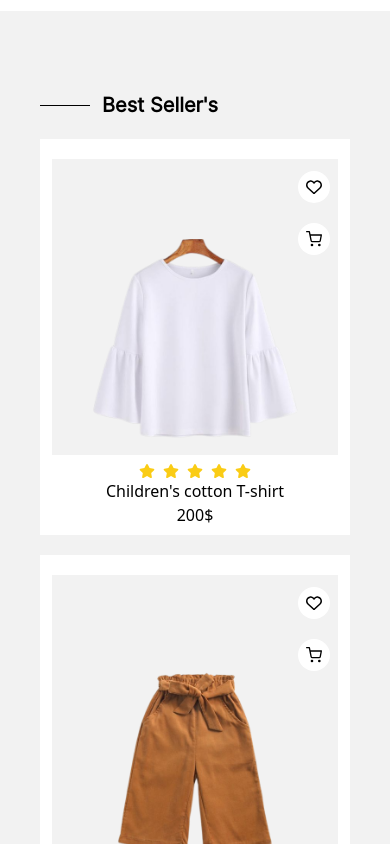
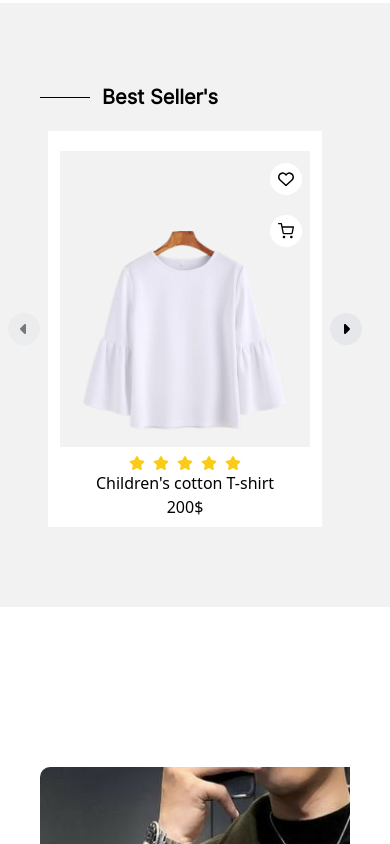
Before and after one commit to Mohmed-saleh1/e-shop, a Next.js app: page / in a window 390 px wide. Shown: the part 2340-3184 px from the top of the page. Built offline with nearby package versions, Linux system fonts and the light colour scheme.

Commit message:
best seller responsive

```diff
--- a/app/components/homeComponents/bestSellerSection/BestSeller.tsx
+++ b/app/components/homeComponents/bestSellerSection/BestSeller.tsx
@@ -1,6 +1,8 @@
-import React from "react";
+"use client";
+import React, { useState, useEffect } from "react";
 import SectionLine from "../../sectionLine/SectionLine";
 import BestSellerCard from "./BestSellerCard";
+import { FaCaretLeft, FaCaretRight } from "react-icons/fa6";
 
 const sellers = [
   {
@@ -31,12 +33,78 @@ const sellers = [
     price: "200$",
     rating: 5,
   },
+  {
+    id: 5,
+    name: "Children's cotton T-shirt",
+    image: "/home/seller1.png",
+    price: "200$",
+    rating: 5,
+  },
+  {
+    id: 6,
+    name: "Women's chemise",
+    image: "/home/seller2.png",
+    price: "300$",
+    rating: 5,
+  },
+  {
+    id: 7,
+    name: "Men's shirt",
+    image: "/home/seller1.png",
+    price: "100$",
+    rating: 5,
+  },
+  {
+    id: 8,
+    name: "Men's clothing",
+    image: "/home/seller2.png",
+    price: "200$",
+    rating: 5,
+  },
 ];
 
 const BestSeller = () => {
+  const [currentIndex, setCurrentIndex] = useState(0);
+  const [cardsPerView, setCardsPerView] = useState(1); // Default to 1 for server-side rendering
+
+  // Determine visible cards based on screen size
+  useEffect(() => {
+    const updateCardsPerView = () => {
+      if (window.innerWidth >= 1024) {
+        setCardsPerView(4); // Large screens
+      } else if (window.innerWidth >= 768) {
+        setCardsPerView(2); // Medium screens
+      } else {
+        setCardsPerView(1); // Small screens
+      }
+    };
+
+    // Call on mount
+    updateCardsPerView();
+
+    // Add resize event listener
+    window.addEventListener("resize", updateCardsPerView);
+
+    // Clean up the event listener on unmount
+    return () => window.removeEventListener("resize", updateCardsPerView);
+  }, []);
+
+  // Handle Next and Previous buttons
+  const nextSlide = () => {
+    if (currentIndex < sellers.length - cardsPerView) {
+      setCurrentIndex((prev) => prev + 1);
+    }
+  };
+
+  const prevSlide = () => {
+    if (currentIndex > 0) {
+      setCurrentIndex((prev) => prev - 1);
+    }
+  };
+
   return (
     <div className="bg-[#C4C4C438]">
-      <section className="section-container py-20">
+      <section className="section-container py-20 ">
         {/* Section header */}
         <div className="flex items-center mb-5 font-inter">
           <SectionLine />
@@ -45,17 +113,58 @@ const BestSeller = () => {
           </h2>
         </div>
 
-        {/* Grid layout with responsive columns */}
-        <div className="grid grid-cols-1 sm:grid-cols-1 md:grid-cols-2 lg:grid-cols-4 gap-5">
-          {sellers.map((item, index) => (
+        {/* Carousel container */}
+        <div className=" relative mx-2">
+          {/* Cards container */}
+          <div className="overflow-hidden">
+            <div
+              className="flex transition-transform duration-300 ease-in-out gap-5"
+              style={{
+                transform: `translateX(-${
+                  currentIndex * (100 / cardsPerView)
+                }%)`,
+              }}
+            >
+              {sellers.map((item) => (
+                <div
+                  key={item.id}
+                  className="flex-none"
+                  style={{
+                    width: `calc(${100 / cardsPerView}% - 20px)`,
+                  }}
+                >
                   <BestSellerCard
-              key={index}
                     imgSrc={item.image}
                     name={item.name}
                     price={item.price}
                     rating={item.rating}
                   />
+                </div>
               ))}
+            </div>
+          </div>
+
+          {/* Navigation buttons */}
+          <button
+            onClick={prevSlide}
+            disabled={currentIndex === 0}
+            className={`absolute top-1/2 -left-10 transform -translate-y-1/2 bg-gray-200 hover:bg-darkGray transition-all duration-300 p-2 rounded-full z-10 ${
+              currentIndex === 0 ? "opacity-50 cursor-not-allowed" : ""
+            }`}
+          >
+            <FaCaretLeft />
+          </button>
+          <button
+            onClick={nextSlide}
+            disabled={currentIndex >= sellers.length - cardsPerView}
+            className={`absolute top-1/2 -right-5 transform -translate-y-1/2 bg-gray-200 hover:bg-darkGray transition-all duration-300 p-2 rounded-full z-10 ${
+              currentIndex >= sellers.length - cardsPerView
+                ? "opacity-50 cursor-not-allowed"
+                : ""
+            }`}
+          >
+            <FaCaretRight />
+          </button>
         </div>
       </section>
     </div>
--- a/app/components/homeComponents/carouselSection/ProductCarousel.tsx
+++ b/app/components/homeComponents/carouselSection/ProductCarousel.tsx
@@ -89,7 +89,7 @@ const ProductCarousel = () => {
       {/* Section header */}
       <div className="flex items-center mb-5 font-inter">
         <SectionLine />
-        <h2 className="text-xl md:text-2xl lg:text-4xl font-semibold">Our Products</h2>
+        <h2 className="text-sm text-nowrap sm:text-xl md:text-2xl lg:text-4xl font-semibold">Our Products</h2>
         <button className="flex items-center font-semibold gap-3 ml-auto">
           <p className="text-sm md:text-lg">View All</p>
           <IoMdFastforward />
```
Also changed, not shown: app/components/homeComponents/bestSellerSection/BestSellerCard.tsx (line endings or trailing spaces). Lines whose indentation alone changed are shown as unchanged.
